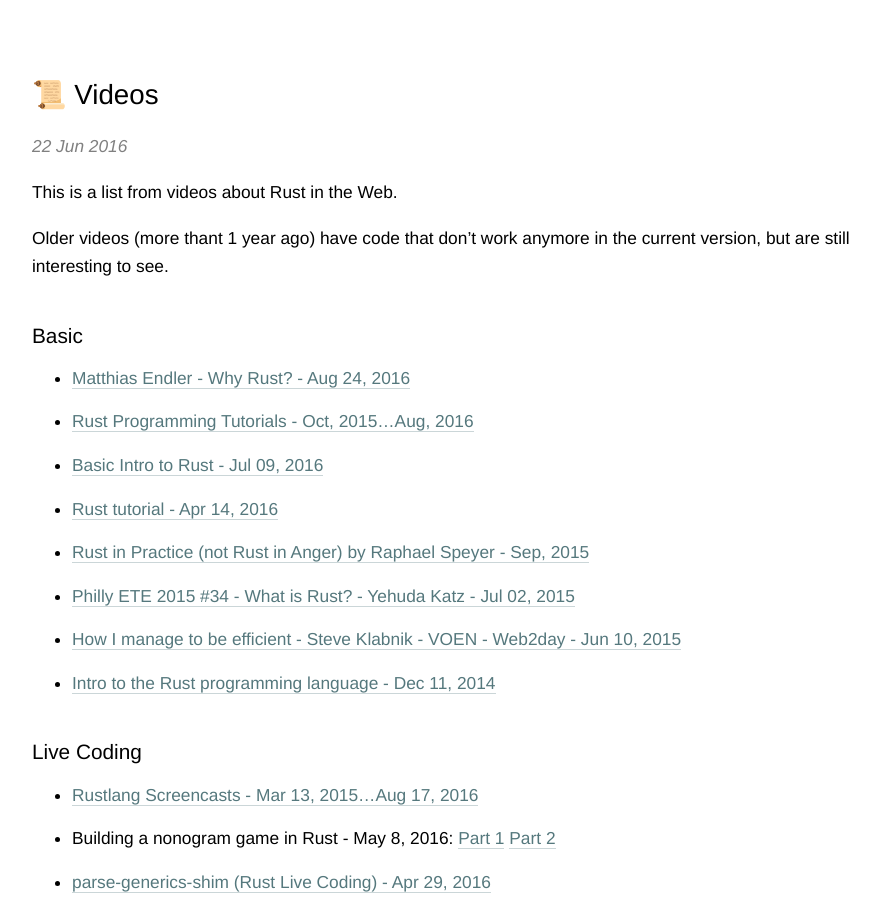
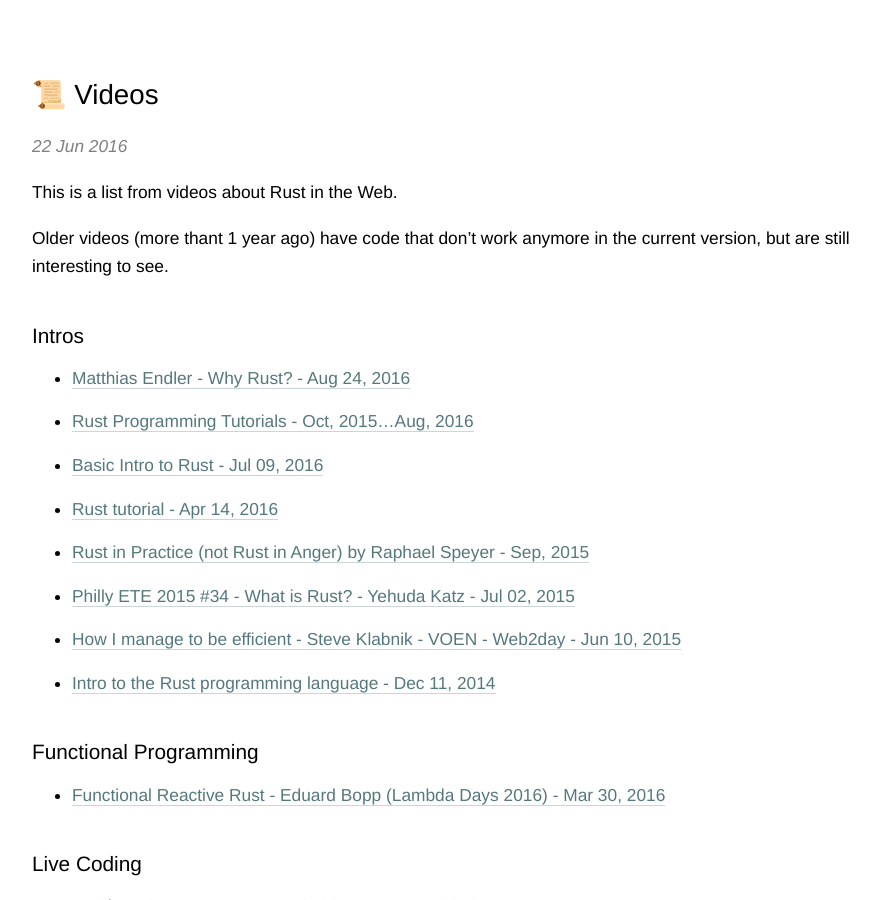
Before and after one commit to adelarsq/daily-rust.github.io, a Jekyll site: the page built from _posts/2016-06-22-videos.md, in a window 1280 px wide and 900 px high. Shown: the whole window, without its empty margins (158-1038 px from the left). Built offline with Jekyll 4.4.1, drawn with Linux system fonts in a browser that asks for light colours.

Commit message:
Update 2016-06-22-videos.md

```diff
--- a/_posts/2016-06-22-videos.md
+++ b/_posts/2016-06-22-videos.md
@@ -9,7 +9,7 @@ This is a list from videos about Rust in the Web.
 
 Older videos (more thant 1 year ago) have code that don't work anymore in the current version, but are still interesting to see.
 
-## Basic
+## Intros
 
 - [Matthias Endler - Why Rust? - Aug 24, 2016](https://www.youtube.com/watch?v=imtejBNbm0o&ab_channel=Codemotion)
 - [Rust Programming Tutorials - Oct, 2015...Aug, 2016](https://www.youtube.com/playlist?list=PL0Fqs05rod8D80WKBCeT326CT8vcAm_N9)
@@ -19,6 +19,10 @@ Older videos (more thant 1 year ago) have code that don't work anymore in the cu
 - [Philly ETE 2015 #34 - What is Rust? - Yehuda Katz - Jul 02, 2015](https://www.youtube.com/watch?v=vWKRNP57QIs&ab_channel=ChariotSolutions)
 - [How I manage to be efficient - Steve Klabnik - VOEN - Web2day - Jun 10, 2015](https://www.youtube.com/watch?v=CSYilkhDHzw&ab_channel=Web2day)
 - [Intro to the Rust programming language - Dec 11, 2014](https://www.youtube.com/watch?v=agzf6ftEsLU&ab_channel=Code&SupplyCo)
+
+## Functional Programming
+
+- [Functional Reactive Rust - Eduard Bopp (Lambda Days 2016) - Mar 30, 2016](https://www.youtube.com/watch?v=Gkz5_XvVEGs)
 
 ## Live Coding
 
```
